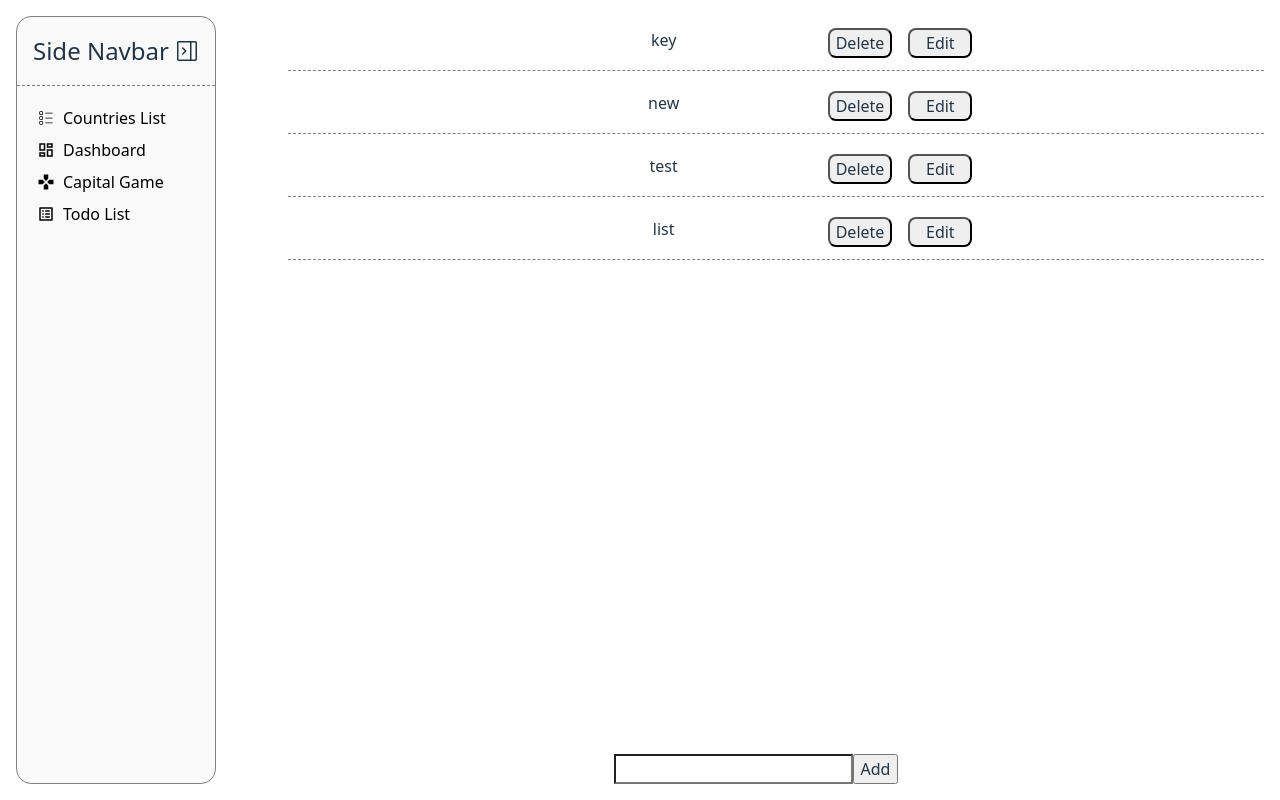
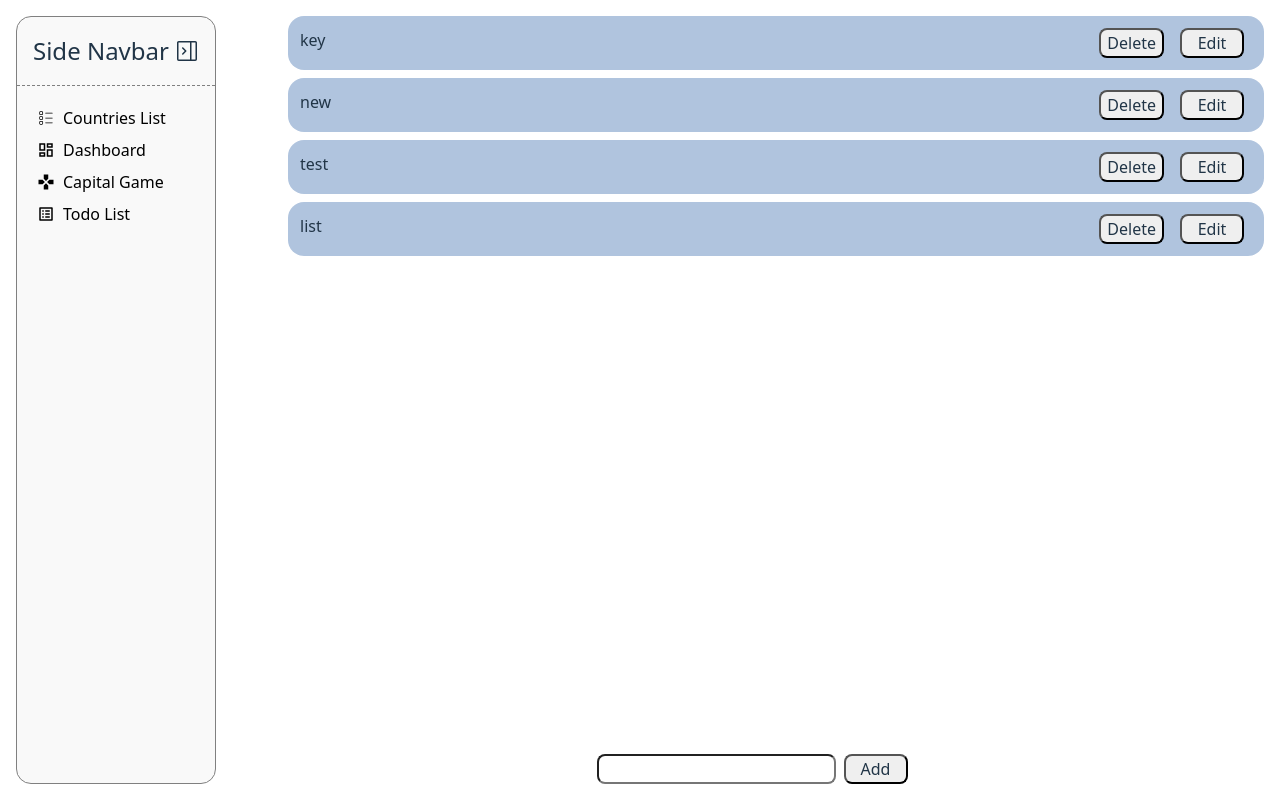
Before and after one commit to galihiki/agora-home-assignment, a React (Vite) app: page /todo in a window 1280 px wide. Built offline with nearby package versions, Linux system fonts and the light colour scheme; no server answers.

Commit message:
todo fix

```diff
--- a/src/components/TodoList/TodoList.scss
+++ b/src/components/TodoList/TodoList.scss
@@ -1,32 +1,42 @@
 .todo-list-container{
-    width: 100%;
     padding: 1rem;
     display: flex;
     flex-direction: column;
     justify-content: space-between;
-
+    flex: 1;
+    min-width: 0;
 
     .todo-list{
         list-style-type: none;
 
         .item-container {
             display: flex;
-            justify-content: center;
+            justify-content: space-between;
             margin-bottom: 0.5rem;
-            border-bottom: 1px gray dashed;
+            background-color: lightsteelblue;
+            border-radius: 1rem;
             padding: 0.75rem;
+            white-space: nowrap;
 
 
             .title{
                 min-width: 200px;
                 margin-right: 4rem;
-            }
-
-            .action{
-                border-radius: 8px;
-                margin-right: 1rem;
-                min-width: 4rem;
+                text-align: start;
+                white-space: nowrap;
+                text-overflow: ellipsis;
+                overflow: hidden;
             }
         }
     }
+
+    input {
+        border-radius: 8px;
+    }
+
+    .action{
+        border-radius: 8px;
+        margin: 0 0.5rem;
+        min-width: 4rem;
+    }
 }
--- a/src/components/TodoList/TodoList.tsx
+++ b/src/components/TodoList/TodoList.tsx
@@ -84,7 +84,9 @@ export default function TodoList() {
       <div className="actions">
         <div>
           <input type="text" value={todoContent} onChange={handleInputChange} />
-          <button onClick={addTodoItem}>Add</button>
+          <button className="action" onClick={addTodoItem}>
+            Add
+          </button>
         </div>
       </div>
     </div>
```
